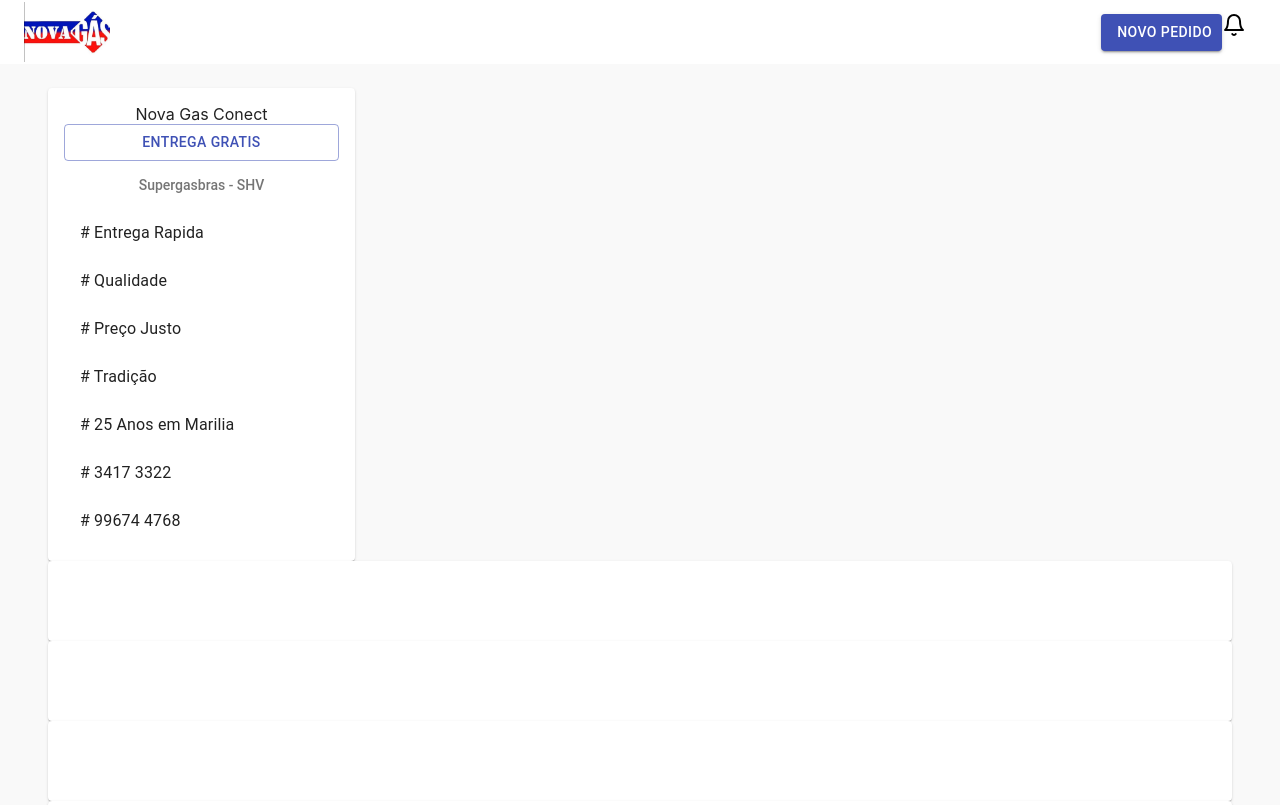
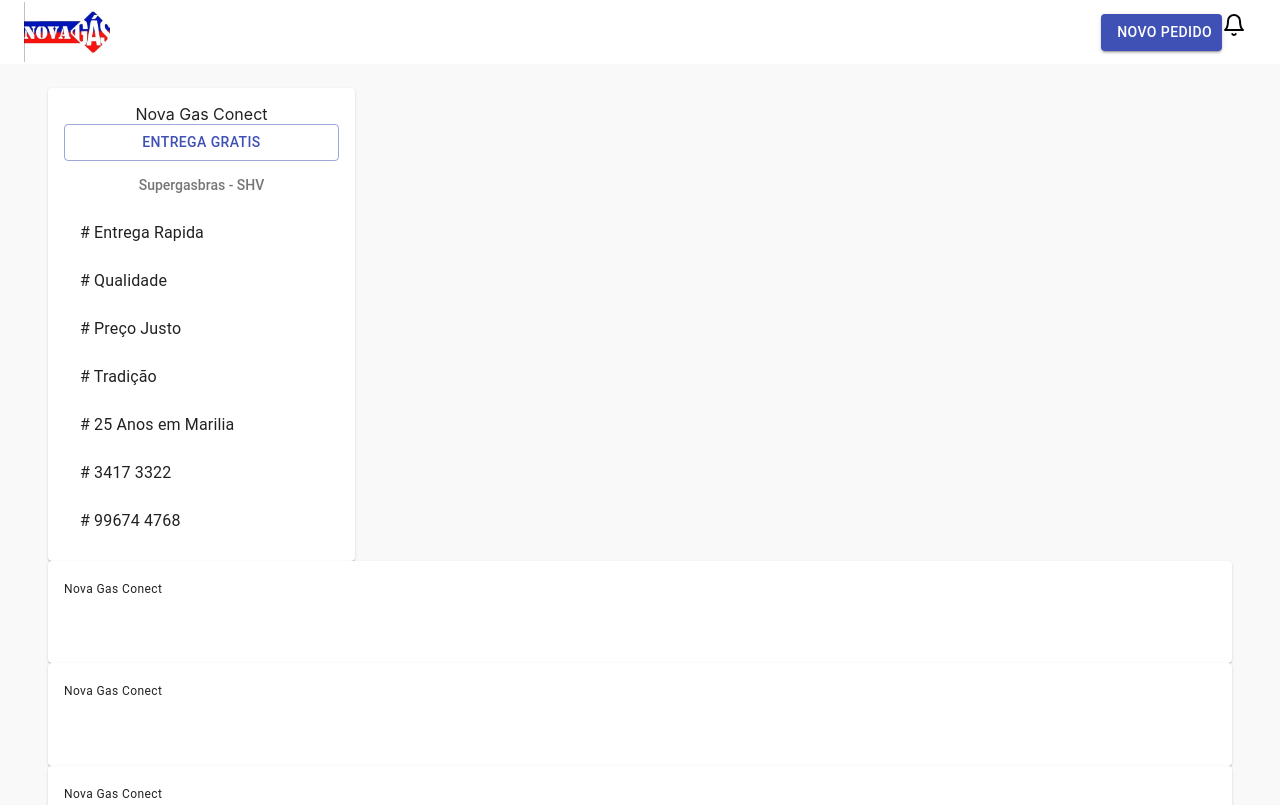
Before and after one commit to ThiagoAndradeDevs/novagas-conect, a React (Create React App) app: page / in a window 1280 px wide. Shown: the top 805 px of the page. Built offline with nearby package versions, Linux system fonts and the light colour scheme.

Commit message:
className

```diff
--- a/src/components/PostCard/index.js
+++ b/src/components/PostCard/index.js
@@ -7,6 +7,7 @@
 import CardContent from '@material-ui/core/CardContent';
 import CardActions from '@material-ui/core/CardActions';
 import Typography from '@material-ui/core/Typography';
+import Avatar from '@material-ui/core/Avatar';
 
 
 
@@ -16,16 +17,27 @@
   root: {
     marginBotton: theme.spacing(2)
   }
+
+
+
+
 })
 
 
 function PostCard({ post }) {
   const classes = useStyles();
 
+
   return (
 
     <Card className={classes.root}>
-      <CardHeader>
+      <CardHeader
+
+        title={<Typography variant="h4">{post.title}</Typography>} subheader={
+          <Typography variant='caption' title={PostCard}>{'Nova Gas Conect'}</Typography>}
+
+
+      >
 
       </CardHeader>
       <CardContent>
```
